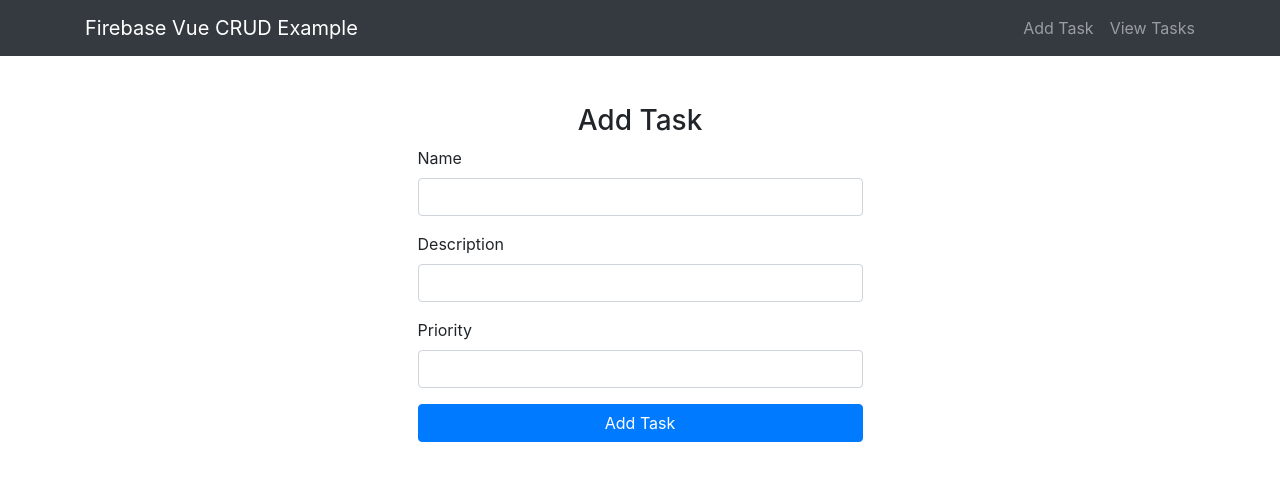
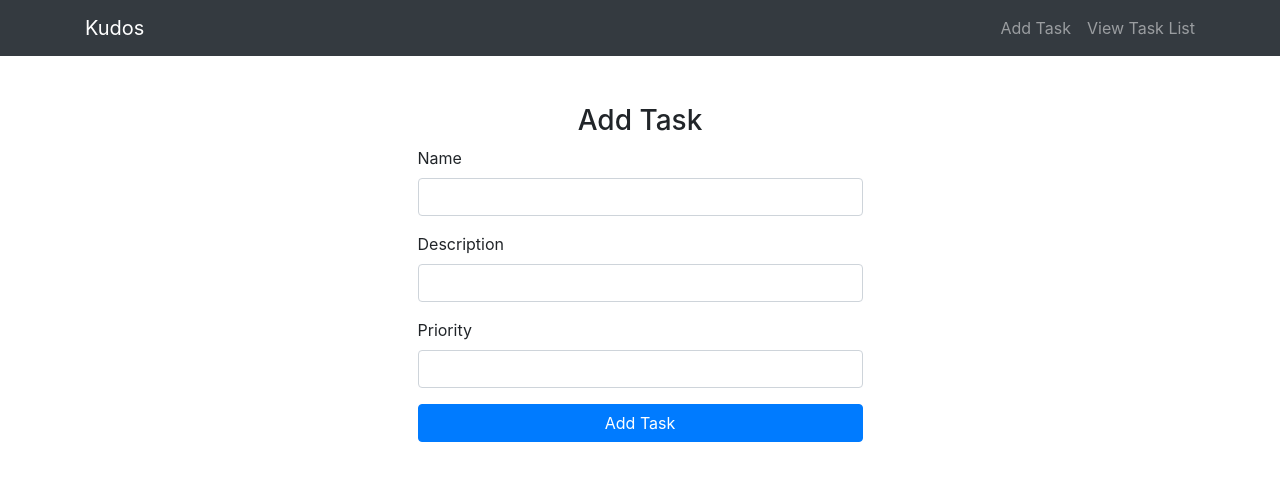
Before and after one commit to the-breanne/soft_kudos2, a Vue app: page / in a window 1280 px wide. Shown: the top 480 px of the page. Built offline with nearby package versions, Linux system fonts and the light colour scheme.

Commit message:
update navigation bar

```diff
--- a/src/App.vue
+++ b/src/App.vue
@@ -2,13 +2,13 @@
   <div>
     <nav class="navbar navbar-dark bg-dark justify-content-between flex-nowrap flex-row">
       <div class="container">
-        <a class="navbar-brand float-left">Firebase Vue CRUD Example</a>
+        <a class="navbar-brand float-left">Kudos</a>
         <ul class="nav navbar-nav flex-row float-right">
           <li class="nav-item">
             <router-link class="nav-link pr-3" to="/">Add Task</router-link>
           </li>
           <li class="nav-item">
-            <router-link class="nav-link" to="/list">View Tasks</router-link>
+            <router-link class="nav-link" to="/list">View Task List</router-link>
           </li>
         </ul>
       </div>
```
